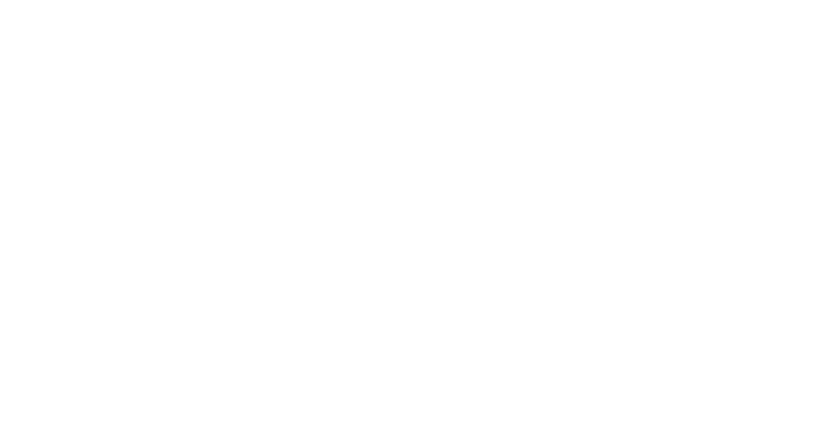
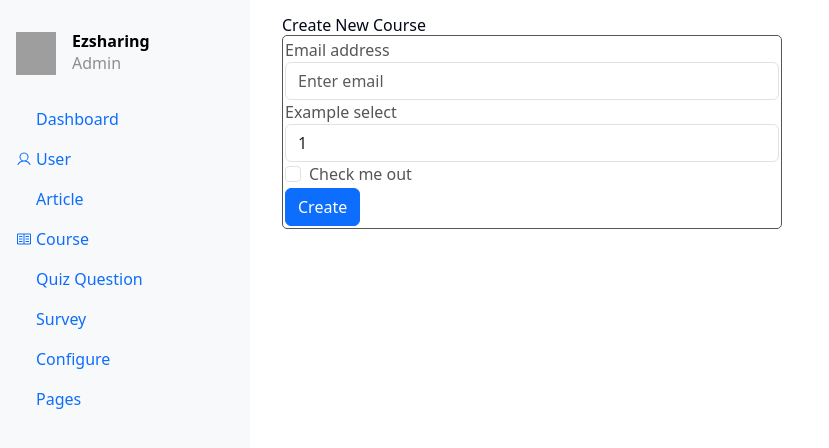
Before and after one commit to lehuyhung127/EzSharingAdmin, a React (Vite) app: page /admin/addcourse in a window 1280 px wide. Before the commit this address had no page. Shown: the top 448 px of the page, without its empty margins (0-829 px from the left). Built offline with nearby package versions, Linux system fonts and the light colour scheme; grey boxes are pictures that could not be loaded; some icons are missing.

Commit message:
update form add course

```diff
--- a/src/layouts/AdminLayout.tsx
+++ b/src/layouts/AdminLayout.tsx
@@ -11,7 +11,7 @@
                 <div className='AdminLayout_items'>
                     <SidebarAdmin />
                 </div>
-                <main className='AdminLayout_main AdminLayout_items-main mt-3'>
+                <main className='AdminLayout_main mt-3'>
                     <Outlet />
                 </main>
             </div>
--- a/src/pages/Admin/Course/index.tsx
+++ b/src/pages/Admin/Course/index.tsx
@@ -1,11 +1,15 @@
 import { useState } from 'react'
 import 'bootstrap/dist/css/bootstrap.min.css'
 import './main.scss'
+import { Modal, Button, Form } from 'react-bootstrap'
 import { Link } from 'react-router-dom'
 import { Icon } from '@iconify/react'
 const Course = () => {
     const [showActions, setShowActions] = useState({})
+    const [showModal, setShowModal] = useState(false)
 
+    const handleShow = () => setShowModal(true)
+    const handleClose = () => setShowModal(false)
     const data = [
         // Dữ liệu người dùng
         {
@@ -92,11 +96,66 @@
                     <h2 className='fw-bold text-uppercase'>course MANAGEMENT</h2>
 
                     <div className='card-tools'>
-                        <Link className='btn btn-success btn-sm' to=''>
-                            <Icon icon='ic:baseline-plus' />
-                        </Link>
+                        <button type='button' className='btn btn-success' onClick={handleShow}>
+                            <Icon icon='ic:baseline-plus' className='text-primary' />
+                        </button>
                     </div>
                 </div>
+                <Modal show={showModal} onHide={handleClose} className="my-custom-modal">
+                    <Modal.Header closeButton>
+                        <Modal.Title>Add New Course</Modal.Title>
+                    </Modal.Header>
+                    <Modal.Body>
+                        {/* Nội dung của form ở đây */}
+                        <Form className='d-block border-0'>
+                            {/* Các trường form */}
+                            <Form.Group controlId='formTitle'>
+                                <Form.Label className='text-black'>Title</Form.Label>
+                                <Form.Control type='text' />
+                            </Form.Group>
+                            <Form.Group controlId='formTitle'>
+                                <Form.Label>Author</Form.Label>
+                                <Form.Select>
+                                    <option value='author1'>Author 1</option>
+                                    <option value='author2'>Author 2</option>
+                                    <option value='author3'>Author 3</option>
+                                </Form.Select>
+                            </Form.Group>
+                            <Form.Group controlId='formTitle'>
+                                <Form.Label className='text-black'>Price</Form.Label>
+                                <Form.Control type='number' />
+                            </Form.Group>
+                            <Form.Group controlId='formDescription'>
+                                <Form.Label>Description</Form.Label>
+                                <Form.Control as='textarea' placeholder='Enter description' />
+                            </Form.Group>
+                            <Form.Group controlId='formTitle'>
+                                <Form.Label>Status</Form.Label>
+                                <Form.Select>
+                                    <option value='author1'>Author 1</option>
+                                    <option value='author2'>Author 2</option>
+                                </Form.Select>
+                            </Form.Group>
+                            <Form.Group controlId='formFile'>
+                                <Form.Label>Thumbnail</Form.Label>
+                                <Form.Control type='file' />
+                            </Form.Group>
+                            <Form.Group controlId='formFile'>
+                                <Form.Label>Cover Photo</Form.Label>
+                                <Form.Control type='file' />
+                            </Form.Group>
+                            {/* Thêm các trường form khác tương tự */}
+                        </Form>
+                    </Modal.Body>
+                    <Modal.Footer>
+                        <Button variant='secondary' onClick={handleClose} className='text-black'>
+                            Close
+                        </Button>
+                        <Button variant='primary' onClick={handleClose} className='text-black'>
+                            Save Changes
+                        </Button>
+                    </Modal.Footer>
+                </Modal>
                 <table className='table table-bordered'>
                     <thead className='thead-dark'>
                         <tr>
--- /dev/null
+++ b/src/pages/Admin/Form/AddCourse/index.tsx
@@ -0,0 +1,38 @@
+import React from 'react'
+import './main.css'
+type Props = {}
+
+const AddCourse = (props: Props) => {
+    return (
+        <div>
+            <h1>Create New Course</h1>
+            <form className='form-addcourse'>
+                <div className='form-group'>
+                    <label for='exampleInputEmail1'>Email address</label>
+                    <input type='text' className='form-control' placeholder='Enter email' />
+                </div>
+                <div className='form-group'>
+                    <label for='exampleFormControlSelect1'>Example select</label>
+                    <select className='form-control' id='exampleFormControlSelect1'>
+                        <option>1</option>
+                        <option>2</option>
+                        <option>3</option>
+                        <option>4</option>
+                        <option>5</option>
+                    </select>
+                </div>
+                <div className='form-group form-check'>
+                    <input type='checkbox' className='form-check-input' id='exampleCheck1' />
+                    <label className='form-check-label' for='exampleCheck1'>
+                        Check me out
+                    </label>
+                </div>
+                <div className='form-group '>
+                    <button className='btn btn-primary'>Create</button>
+                </div>
+            </form>
+        </div>
+    )
+}
+
+export default AddCourse
--- /dev/null
+++ b/src/pages/Admin/Form/AddCourse/main.css
@@ -0,0 +1,4 @@
+.form-addcourse {
+    display: block;
+    width: 500px;
+}
--- a/src/routes/index.tsx
+++ b/src/routes/index.tsx
@@ -18,6 +18,7 @@
 import Survey from '@/pages/Admin/Survey'
 import Configure from '@/pages/Admin/Configure'
 import Pages from '@/pages/Admin/pages'
+import AddCourse from '@/pages/Admin/Form/AddCourse'
 
 const Routers = () => {
     return (
@@ -45,6 +46,7 @@
                 <Route path='/admin/survey' element={<Survey />} />
                 <Route path='/admin/configure' element={<Configure />} />
                 <Route path='/admin/pages' element={<Pages />} />
+                <Route path='/admin/addcourse' element={<AddCourse />} />
             </Route>
         </Routes>
     )
```
